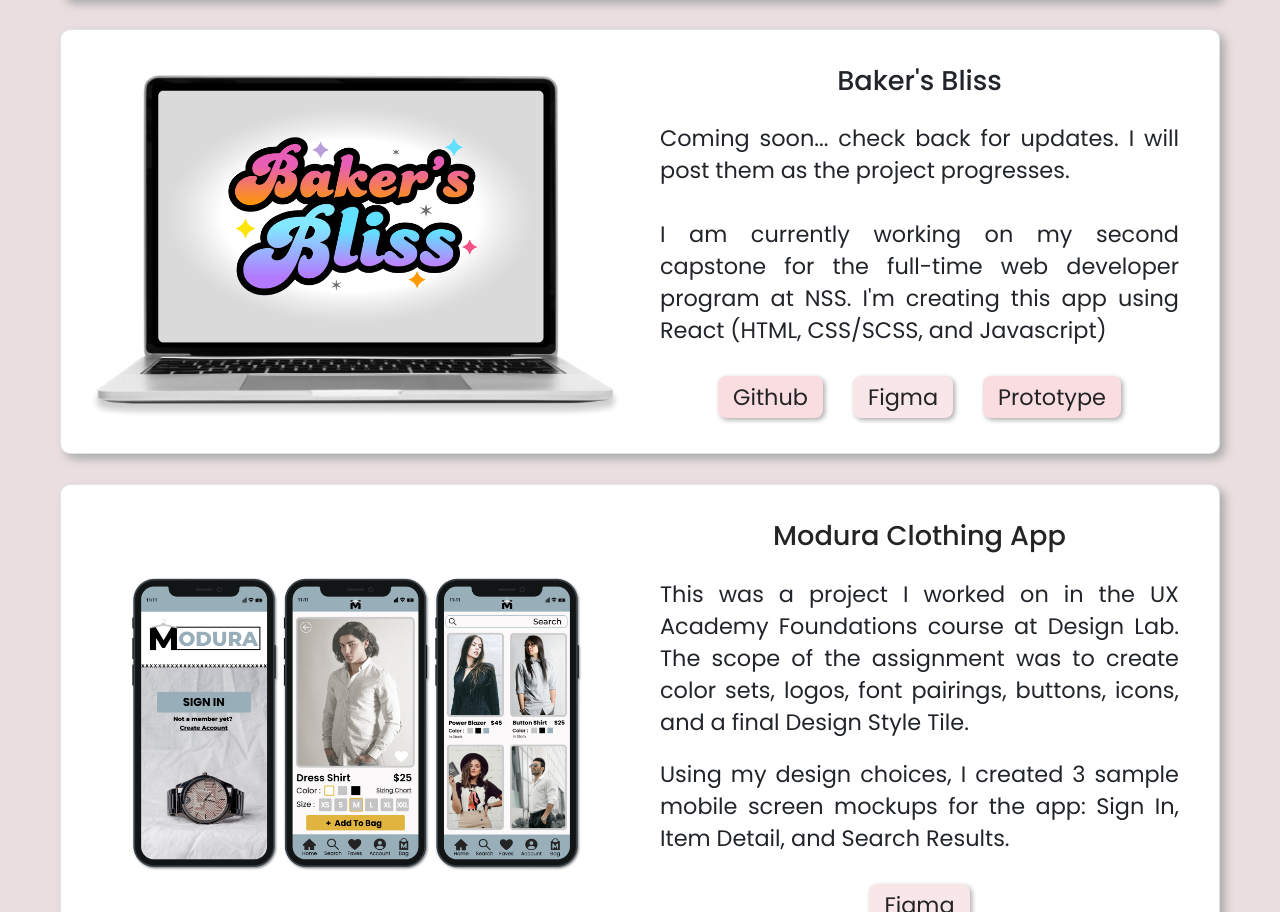
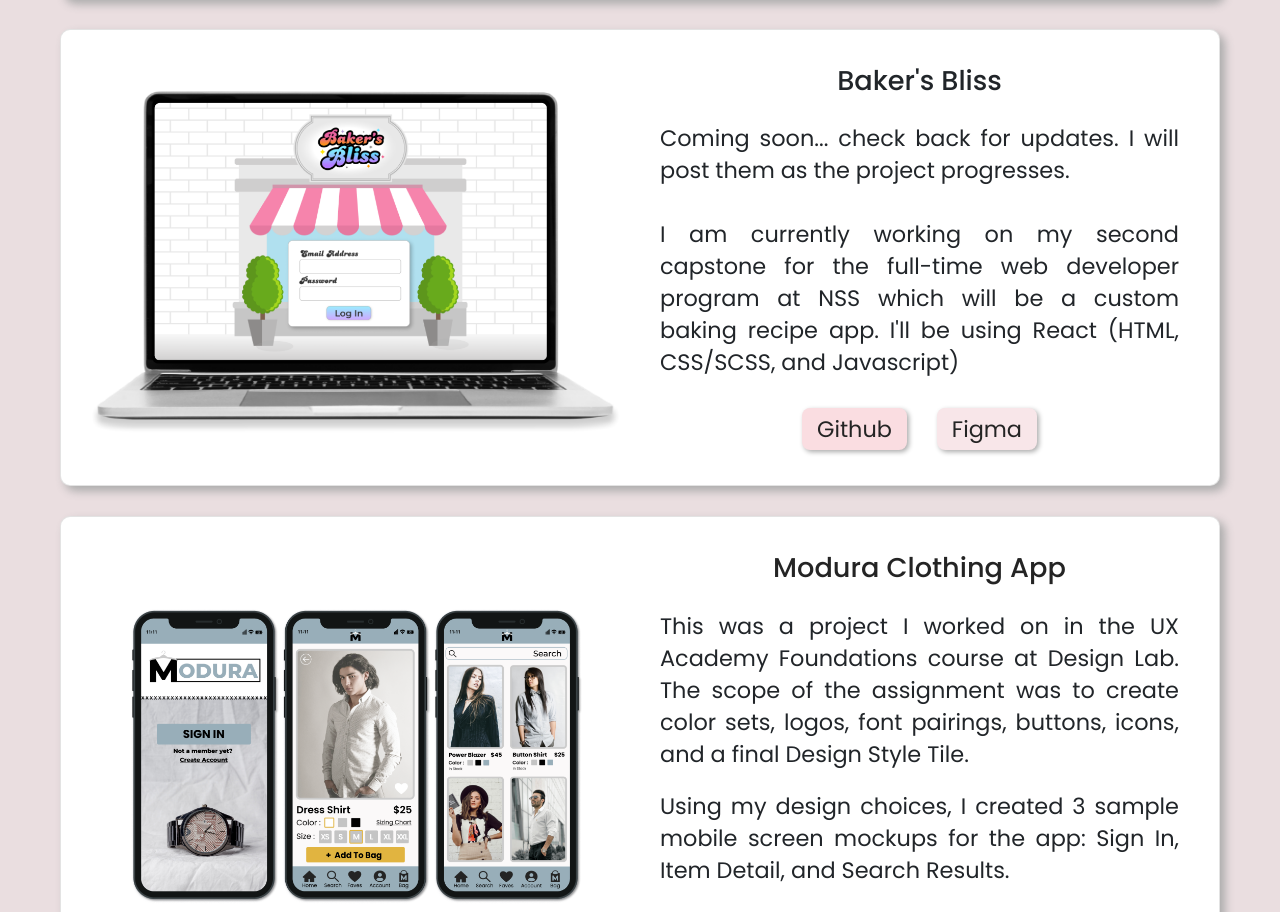
Before and after one commit to SusieCodes/SusieCodes.github.io, a React (Create React App) app: page / in a window 1280 px wide. Shown: the part 4526-5438 px from the top of the page. Built offline with nearby package versions, Linux system fonts and the light colour scheme; no server answers.

Commit message:
updated bakersbliss project mockup

```diff
--- a/src/components/Projects.js
+++ b/src/components/Projects.js
@@ -178,31 +178,32 @@ export const Projects = () => {
                 project progresses.
                 <br />
                 <br />I am currently working on my second capstone for the
-                full-time web developer program at NSS. I'm creating this app
-                using React (HTML, CSS/SCSS, and Javascript)
+                full-time web developer program at NSS which will be a custom
+                baking recipe app. I'll be using React (HTML, CSS/SCSS, and
+                Javascript)
               </p>
 
               <div className="btn-wrapper">
-                {/* <a
-                  href="https://github.com/nss-day-cohort-51/nss-day-cohort-51.github.io"
+                <a
+                  href="https://github.com/SusieCodes/bakersbliss"
                   target="_blank"
                   rel="noreferrer"
-                > */}
-                <div className="btn-dark">Github</div>
-                {/* </a> */}
-                {/* <a
-                  href="https://www.figma.com/file/AsTeIingVjOPrXGbYBjmdJ/Cohort-Website-Design?node-id=0%3A1"
+                >
+                  <div className="btn-dark">Github</div>
+                </a>
+                <a
+                  href="https://www.figma.com/file/KZnXHz4ENAnByJ0ea8ykOu/bakersbliss?node-id=0%3A1"
                   target="_blank"
                   rel="noreferrer"
-                > */}
-                <div className="btn-light">Figma</div>
-                {/* </a> */}
+                >
+                  <div className="btn-light">Figma</div>
+                </a>
                 {/* <a
                   href="https://www.figma.com/proto/RjPnJ4xrvjgEBBPvwayI9M/C-51-Prototype---Desktop"
                   target="_blank"
                   rel="noreferrer"
                 > */}
-                <div className="btn-dark">Prototype</div>
+                {/* <div className="btn-dark">Prototype</div> */}
                 {/* </a> */}
               </div>
             </div>
```
Also changed, not shown: src/images/bakersblissmockup.png.
